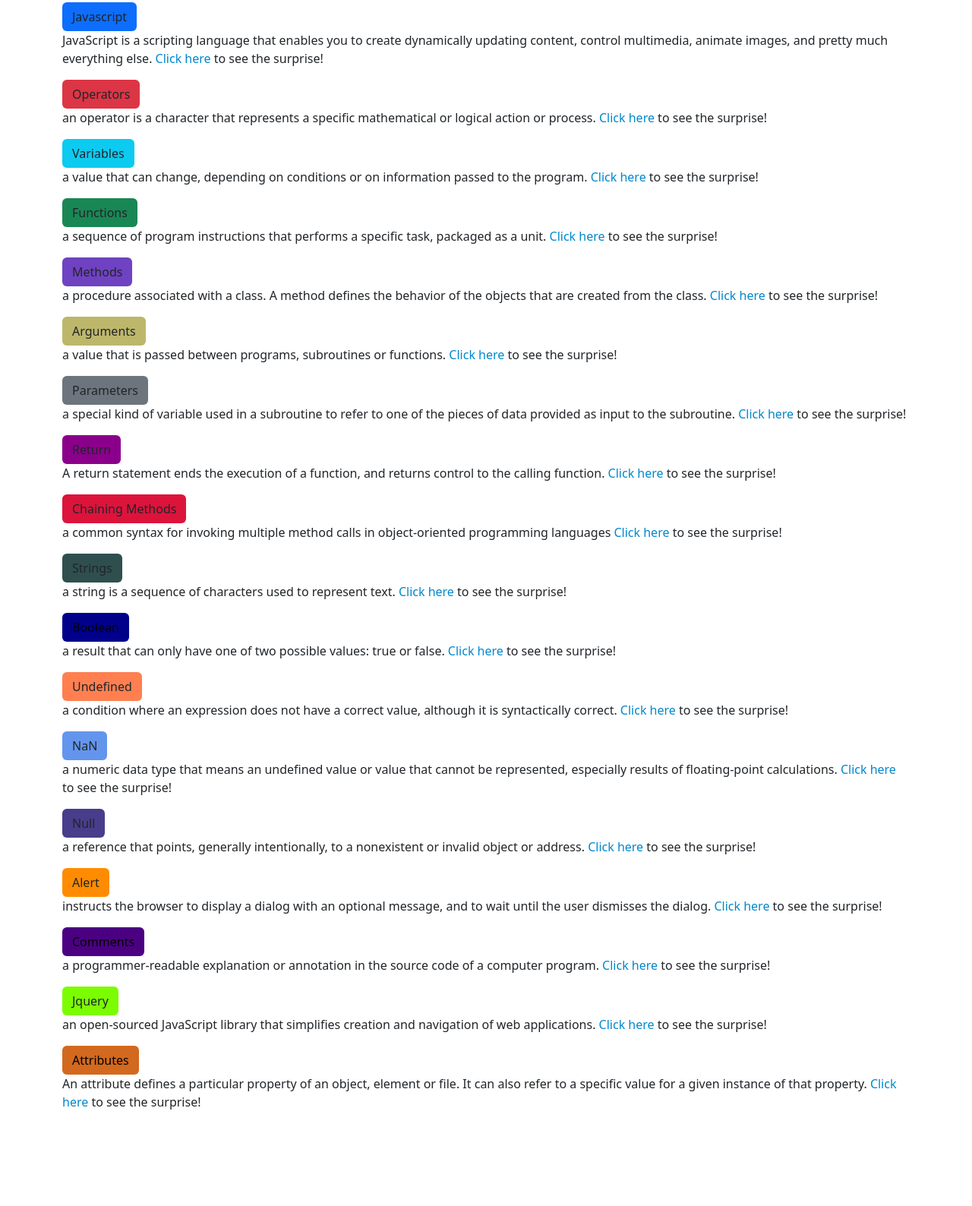
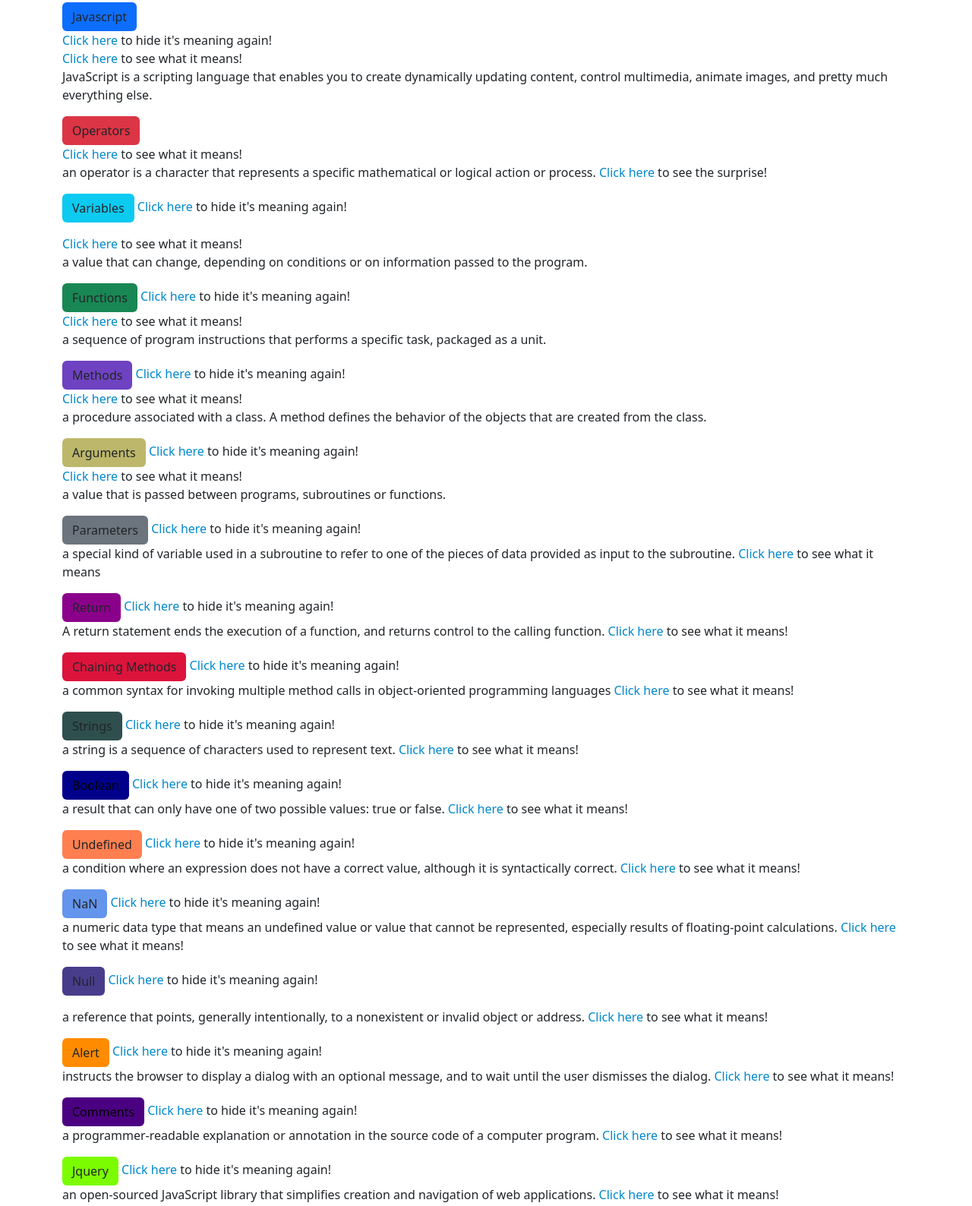
Before and after one commit to asanakorede/Flashcard-Site, a plain HTML site: page index.html in a window 1280 px wide. Shown: the part 37-1625 px from the top of the page at 76% size. Before the commit the page ends 1516 px from the top, so only its background shows below. Drawn offline with Linux system fonts and the light colour scheme.

Commit message:
add show and hides for each definition

```diff
--- a/index.html
+++ b/index.html
@@ -18,132 +18,212 @@
             <div class="card"> -->
             <div class="buttons">
 
+                <button class="btn bg-javascript">Javascript</button>
+                <div id="Javascript-hidden">
 
-                <div id="Javascript">
-                    <button class="btn bg-javascript">Javascript</button>
-                    <p>JavaScript is a scripting language that enables you to create dynamically updating content,
-                        control multimedia, animate images, and pretty much everything else. <span
-                            class="clickable">Click here</span> to see the surprise!</p>
+
+                    <span class="clickable">Click here</span> to hide it's meaning again!
+
+
                 </div>
 
-                <div id="Operators">
+                <div id="JavaScript-showing">
+                    <span class="clickable">Click here</span> to see what it means!
+                    <p>JavaScript is a scripting language that enables you to create dynamically updating content,
+                        control multimedia, animate images, and pretty much everything else.</p>
+
+
+                </div>
+
+                <div id="Operators-hidden">
                     <button class="btn bg-operators">Operators</button>
+
+
+                </div>
+
+                <div id="Operators-Showing">
+                    <span class="clickable">Click here</span> to see what it means!
                     <p> an operator is a character that represents a specific mathematical or logical action or process.
                         <span class="clickable">Click here</span> to see the surprise!
                     </p>
+
+                </div>
+
+                <div id="Variables-hidden">
+                    <button class="btn bg-variables">Variables</button>
+                    <span class="clickable">Click here</span> to hide it's meaning again!
                     </p>
                 </div>
 
-                <div id="Variables">
-                    <button class="btn bg-variables">Variables</button>
-                    <p> a value that can change, depending on conditions or on information passed to the program. <span
-                            class="clickable">Click here</span> to see the surprise!</p>
+                <div id="Variables-showing">
+                    <span class="clickable">Click here</span> to see what it means!
+                    <p> a value that can change, depending on conditions or on information passed to the program.</p>
+                </div>
+
+                <div id="Functions-hidden">
+                    <button class="btn bg-functions">Functions</button>
+                    <span class="clickable">Click here</span> to hide it's meaning again!
+                </div>
+
+                <div id="Functions-Showing">
+                    <span class="clickable">Click here</span> to see what it means!
+                    <p> a sequence of program instructions that performs a specific task, packaged as a unit.</p>
+                </div>
+
+                <div id="Methods-hidden">
+                    <button class="btn bg-methods">Methods</button>
+                    <span class="clickable">Click here</span> to hide it's meaning again!
+                </div>
+
+                <div id="Methods-showing">
+                    <span class="clickable">Click here</span> to see what it means!
+                    <p> a procedure associated with a class. A method defines the behavior of the objects that are
+                        created from the class. </p>
+                </div>
+
+                <div id="Arguments-hidden">
+                    <button class="btn bg-arguments">Arguments</button>
+                    <span class="clickable">Click here</span> to hide it's meaning again!
+                </div>
+
+                <div id="Arguments-showing">
+                    <span class="clickable">Click here</span> to see what it means!
+                    <p> a value that is passed between programs, subroutines or functions. </p>
+                </div>
+
+                <div id="Parameters-hidden">
+                    <button class="btn bg-parameters">Parameters</button>
+                    <span class="clickable">Click here</span> to hide it's meaning again!
+                </div>
+
+                <div id="Parameters-showing">
+                    <p> a special kind of variable used in a subroutine to refer to one of the pieces of data provided
+                        as input to the subroutine. <span class="clickable">Click here</span> to see what it means</p>
+                </div>
+
+                <div id="Return-hidden">
+                    <button class="btn bg-return">Return</button>
+                    <span class="clickable">Click here</span> to hide it's meaning again!
+                </div>
+
+                <div id="Return-showing">
+                    <p>A return statement ends the execution of a function, and returns control to the calling function.
+                        <span class="clickable">Click
+                            here</span> to see what it means!
                     </p>
                 </div>
 
-                <div id="Functions">
-                    <button class="btn bg-functions">Functions</button>
-                    <p> a sequence of program instructions that performs a specific task, packaged as a unit. <span
-                            class="clickable">Click here</span> to see the surprise!</p>
+                <div id="Chain-hidden">
+                    <button class="btn bg-chain">Chaining Methods</button>
+                    <span class="clickable">Click here</span> to hide it's meaning again!
+
                 </div>
 
-                <div id="Methods">
-                    <button class="btn bg-methods">Methods</button>
-                    <p> a procedure associated with a class. A method defines the behavior of the objects that are
-                        created from the class. <span class="clickable">Click here</span> to see the surprise!</p>
-                </div>
-
-                <div id="Arguments">
-                    <button class="btn bg-arguments">Arguments</button>
-                    <p> a value that is passed between programs, subroutines or functions. <span class="clickable">Click
-                            here</span> to see the surprise!</p>
-                </div>
-
-                <div id="Parameters">
-                    <button class="btn bg-parameters">Parameters</button>
-                    <p> a special kind of variable used in a subroutine to refer to one of the pieces of data provided
-                        as input to the subroutine. <span class="clickable">Click
-                            here</span> to see the surprise!</p>
-                </div>
-
-                <div id="Return">
-                    <button class="btn bg-return">Return</button>
-                    <p>A return statement ends the execution of a function, and returns control to the calling function.
+                <div id="Chain-showing">
+                    <p> a common syntax for invoking multiple method calls in object-oriented programming languages
                         <span class="clickable">Click
-                            here</span> to see the surprise!
+                            here</span> to see what it means!
                     </p>
                 </div>
 
-                <div id="Chain">
-                    <button class="btn bg-chain">Chaining Methods</button>
-                    <p> a common syntax for invoking multiple method calls in object-oriented programming languages
-                        <span class="clickable">Click
-                            here</span> to see the surprise!
+                <div id="Strings-hidden">
+                    <button class="btn bg-string">Strings</button>
+                    <span class="clickable">Click here</span> to hide it's meaning again!
+                </div>
+
+                <div id="Strings-showing">
+                    <p>a string is a sequence of characters used to represent text. <span class="clickable">Click
+                            here</span> to see what it means!</p>
+                </div>
+
+                <div id="Boolean-hidden">
+                    <button class="btn bg-boolean">Boolean</button>
+                    <span class="clickable">Click here</span> to hide it's meaning again!
+                </div>
+
+                <div id="Boolean-showing">
+                    <p>a result that can only have one of two possible values: true or false. <span
+                            class="clickable">Click
+                            here</span> to see what it means!</p>
+                </div>
+
+                <div id="Undefined-hidden">
+                    <button class="btn bg-undefined">Undefined</button>
+                    <span class="clickable">Click here</span> to hide it's meaning again!
+                </div>
+
+                <div id="Undefined-showing">
+                    <p> a condition where an expression does not have a correct value, although it is syntactically
+                        correct. <span class="clickable">Click
+                            here</span> to see what it means!</p>
+                </div>
+
+                <div id="Nan-hidden">
+                    <button class="btn bg-nan">NaN</button>
+                    <span class="clickable">Click here</span> to hide it's meaning again!
+                </div>
+
+                <div id="NaN-showing">
+                    <p>a numeric data type that means an undefined value or value that cannot be represented, especially
+                        results of floating-point calculations. <span class="clickable">Click
+                            here</span> to see what it means!</p>
+                </div>
+
+                <div id="Null-hidden">
+                    <button class="btn bg-null">Null</button>
+                    <span class="clickable">Click here</span> to hide it's meaning again!
                     </p>
                 </div>
 
-                <div id="Strings">
-                    <button class="btn bg-string">Strings</button>
-                    <p>a string is a sequence of characters used to represent text. <span class="clickable">Click
-                            here</span> to see the surprise!</p>
+                <div id="Null-showing">
+                    <p>a reference that points, generally intentionally, to a nonexistent or invalid object or address.
+                        <span class="clickable">Click
+                            here</span> to see what it means!
                 </div>
 
-                <div id="Boolean">
-                    <button class="btn bg-boolean">Boolean</button>
-                    <p>a result that can only have one of two possible values: true or false. <span
-                            class="clickable">Click
-                            here</span> to see the surprise!</p>
+                <div id="Alert-hidden">
+                    <button class="btn bg-alert">Alert</button>
+                    <span class="clickable">Click here</span> to hide it's meaning again!
                 </div>
 
-                <div id="Undefined">
-                    <button class="btn bg-undefined">Undefined</button>
-                    <p> a condition where an expression does not have a correct value, although it is syntactically
-                        correct. <span class="clickable">Click
-                            here</span> to see the surprise!</p>
+                <div id="Alert-showing">
+                    <p> instructs the browser to display a dialog with an optional message, and to wait until the user
+                        dismisses the dialog. <span class="clickable">Click
+                            here</span> to see what it means!</p>
                 </div>
 
-                <div id="Nan">
-                    <button class="btn bg-nan">NaN</button>
-                    <p>a numeric data type that means an undefined value or value that cannot be represented, especially
-                        results of floating-point calculations. <span class="clickable">Click
-                            here</span> to see the surprise!</p>
+                <div id="Comments-hidden">
+                    <button class="btn bg-comment">Comments</button>
+                    <span class="clickable">Click here</span> to hide it's meaning again!
                 </div>
 
-                <div id="Null">
-                    <button class="btn bg-null">Null</button>
-                    <p>a reference that points, generally intentionally, to a nonexistent or invalid object or address.
+                <div id="Comments-showing">
+                    <p>a programmer-readable explanation or annotation in the source code of a computer program. <span
+                            class="clickable">Click
+                            here</span> to see what it means!</p>
+                </div>
+
+                <div id="Jquery-hidden">
+                    <button class="btn bg-jquery">Jquery</button>
+                    <span class="clickable">Click here</span> to hide it's meaning again!
+                </div>
+
+                <div id="Jquery-showing">
+                    <p>an open-sourced JavaScript library that simplifies creation and navigation of web applications.
                         <span class="clickable">Click
-                            here</span> to see the surprise!
+                            here</span> to see what it means!
                     </p>
                 </div>
 
-                <div id="Alert">
-                    <button class="btn bg-alert">Alert</button>
-                    <p> instructs the browser to display a dialog with an optional message, and to wait until the user
-                        dismisses the dialog. <span class="clickable">Click
-                            here</span> to see the surprise!</p>
+                <div id="Attributes-hidden">
+                    <button class="btn bg-attribute">Attributes</button>
+                    <span class="clickable">Click here</span> to hide it's meaning again!
                 </div>
 
-                <div id="Comments">
-                    <button class="btn bg-comment">Comments</button>
-                    <p>a programmer-readable explanation or annotation in the source code of a computer program. <span
-                            class="clickable">Click
-                            here</span> to see the surprise!</p>
-                </div>
-
-                <div id="Jquery">
-                    <button class="btn bg-jquery">Jquery</button>
-                    <p>an open-sourced JavaScript library that simplifies creation and navigation of web applications.
-                        <span class="clickable">Click
-                            here</span> to see the surprise!
-                    </p>
-                </div>
-
-                <div id="Attributes">
-                    <button class="btn bg-attribute">Attributes</button>
+                <div id="Attributes-showing">
                     <p>An attribute defines a particular property of an object, element or file. It can also refer to a
                         specific value for a given instance of that property. <span class="clickable">Click
-                            here</span> to see the surprise!</p>
+                            here</span> to see what it means!</p>
                 </div>
 
 
```
Also changed, not shown: js/script.js (+39 -21 lines).
